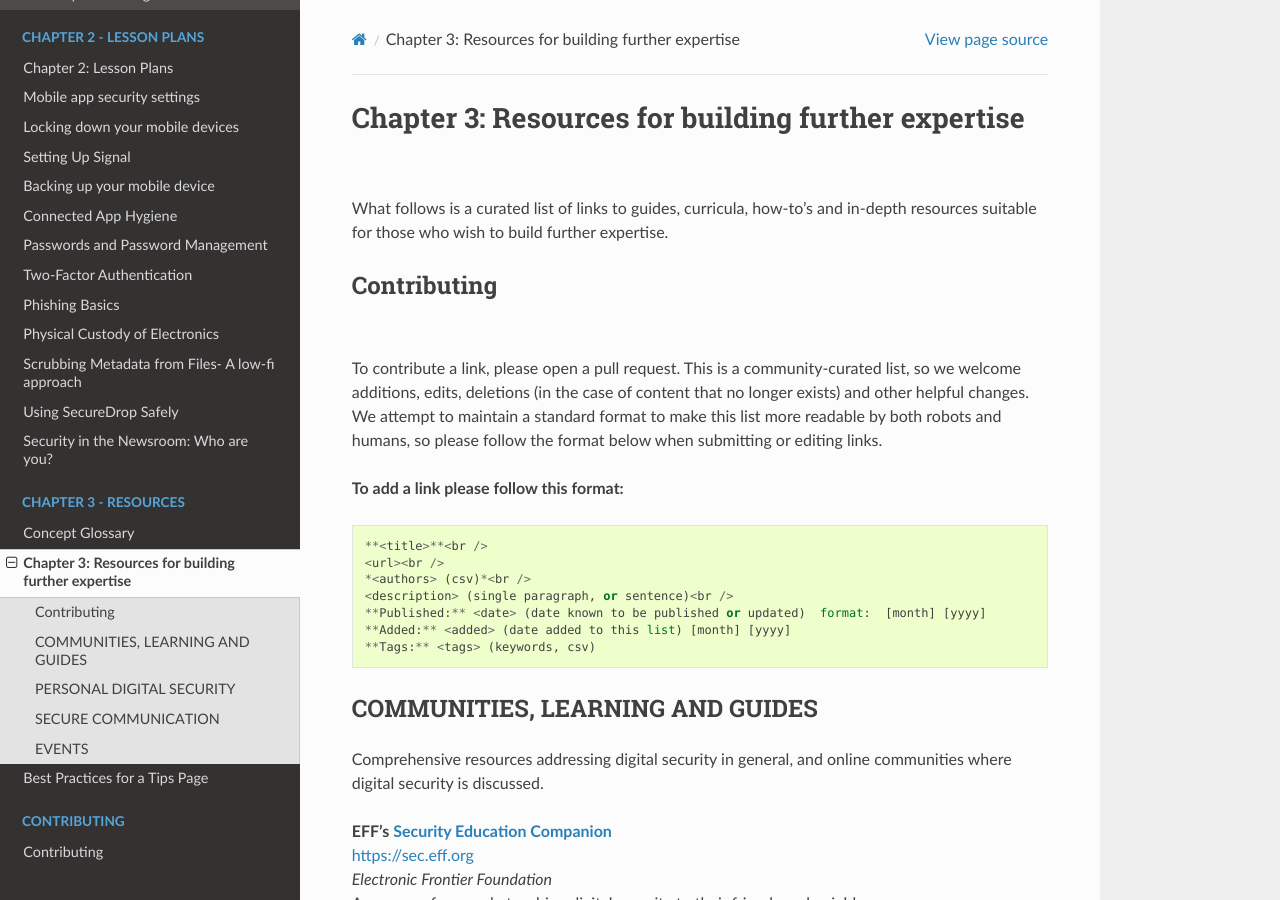
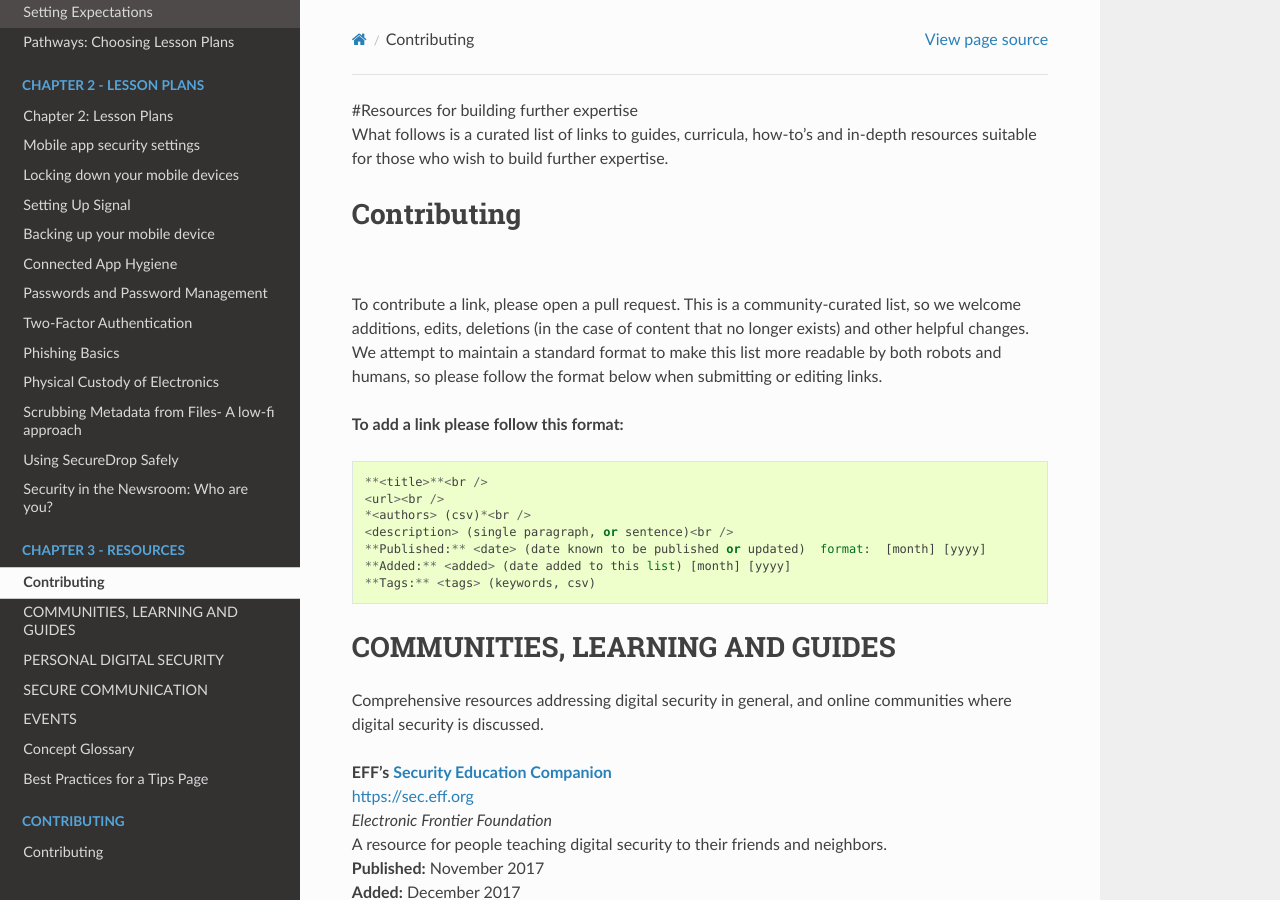
Before and after one commit to OpenNewsLabs/field-guide-security-training-newsroom, a Sphinx documentation site: the page built from docs/Chapter03-01-Resources.md, in a window 1280 px wide and 900 px high. Built offline with Sphinx 7.4.7 and the Read the Docs theme 2.0.0, drawn with Linux system fonts in a browser that asks for light colours.

Commit message:
Re-ordered Chapter 3

```diff
--- a/docs/Chapter03-02-Resources.md
+++ b/docs/Chapter03-01-Resources.md
@@ -1,4 +1,4 @@
-# Chapter 3:  Resources for building further expertise<br />
+#Resources for building further expertise<br />
 What follows is a curated list of links to guides, curricula, how-to’s and in-depth resources suitable for those who wish to build further expertise.<br />
 
 ### Contributing<br />
```
Also changed, not shown: docs/Chapter03-02-Glossary.md (renamed from docs/Chapter03-01-Glossary.md).
